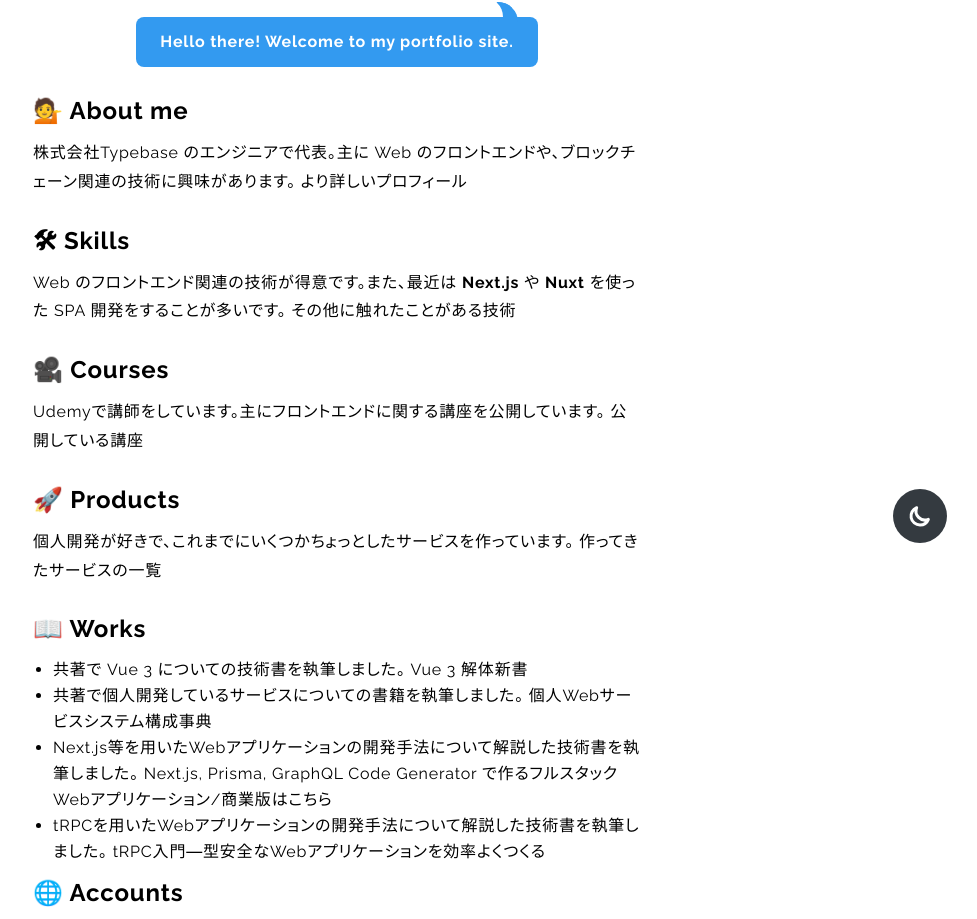
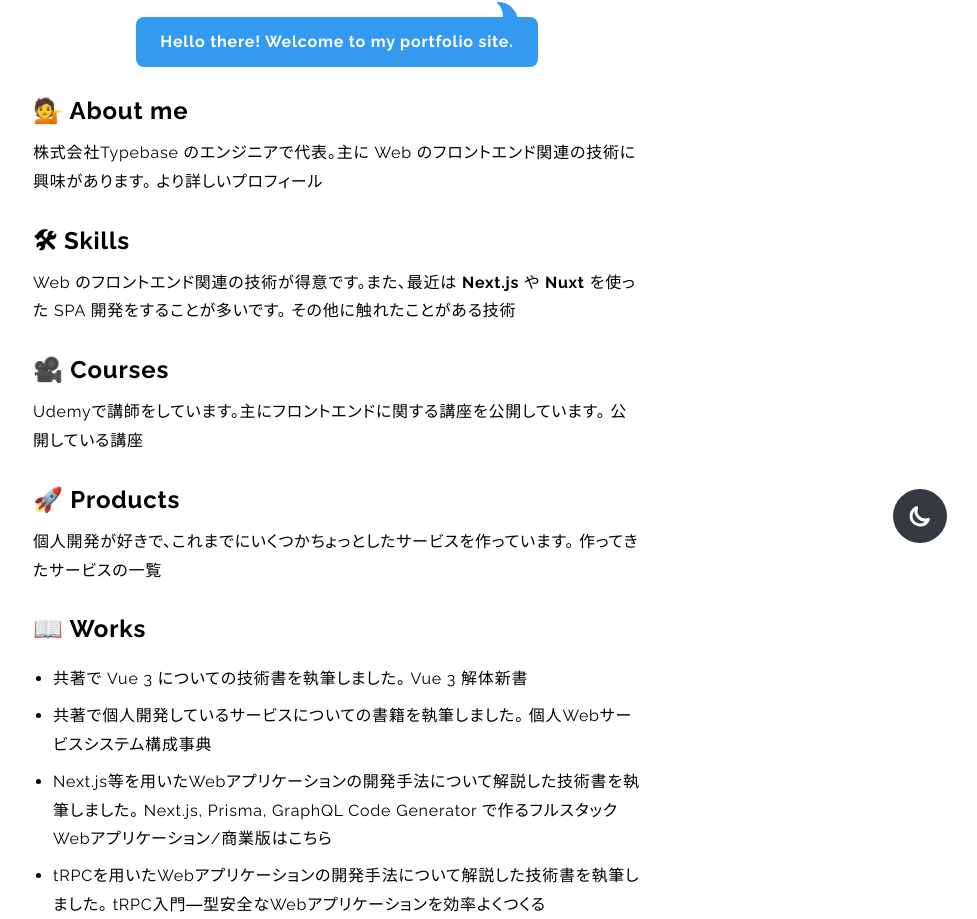
Before and after one commit to y-temp4/y-temp4.com, a Next.js app: page / in a window 1280 px wide. Shown: the part 227-1146 px from the top of the page, without its empty margins (303-1280 px from the left). Built offline with nearby package versions, Linux system fonts and the light colour scheme.

Commit message:
Update contents and Refactor code

```diff
--- a/src/app/(root)/(introduction)/skills/page.tsx
+++ b/src/app/(root)/(introduction)/skills/page.tsx
@@ -8,19 +8,15 @@ export const metadata: Metadata = { title, openGraph: { title } };
 
 export default function Page() {
   const heading = 'text-xl text-left w-full font-bold mt-8 mb-1';
-  const workLangSkills = () => {
-    const skills = [
+  const workLangSkills = [
     'TypeScript',
     'JavaScript',
     'PostCSS',
     'Sass',
     'Python',
     'Ruby',
-    ];
-    return skills.join(' / ');
-  };
-  const workLibSkills = () => {
-    const skills = [
+  ].join(' / ');
+  const workLibSkills = [
     'Vue.js',
     'Nuxt',
     'React',
@@ -28,11 +24,8 @@ export default function Page() {
     'Ruby on Rails',
     'GraphQL',
     'AWS',
-    ];
-    return skills.join(' / ');
-  };
-  const hobbySkills = () => {
-    const skills = [
+  ].join(' / ');
+  const hobbySkills = [
     'Firebase',
     'Prisma',
     'Flutter',
@@ -40,13 +33,14 @@ export default function Page() {
     'ChatGPT API',
     'Solidity',
     'Elixir',
-    ];
-    return skills.join(' / ');
-  };
-  const mostInterestedSkills = () => {
-    const mostInterestedSkills = ['Next.js', 'Prisma', 'GraphQL', 'TypeScript'];
-    return mostInterestedSkills.join('、');
-  };
+    'Rust',
+  ].join(' / ');
+  const mostInterestedSkills = [
+    'Next.js',
+    'Prisma',
+    'GraphQL',
+    'TypeScript',
+  ].join('、');
 
   return (
     <main>
@@ -55,15 +49,15 @@ export default function Page() {
       <h3 className={heading}>実務経験があるもの</h3>
       <dl>
         <dt>言語：</dt>
-        <dd className="mb-4">{workLangSkills()}</dd>
+        <dd className="mb-4">{workLangSkills}</dd>
         <dt>フレームワーク・ライブラリなど：</dt>
-        <dd>{workLibSkills()}</dd>
+        <dd>{workLibSkills}</dd>
       </dl>
       <h3 className={heading}>趣味で扱ったことがあるもの</h3>
-      <p>{hobbySkills()}</p>
+      <p>{hobbySkills}</p>
       <p className="mt-10">
         基本的にフロントエンドまわりの技術を扱うのが好きです。最近興味のある技術は
-        <span className="font-bold">{mostInterestedSkills()}</span> です。
+        <span className="font-bold">{mostInterestedSkills}</span> です。
       </p>
     </main>
   );
--- a/src/app/(root)/page.tsx
+++ b/src/app/(root)/page.tsx
@@ -23,19 +23,31 @@ export default function Page() {
       <span className={s.description}>
         Hello there! Welcome to my portfolio site.
       </span>
+      <AboutMeSection />
+      <SkillsSection />
+      <CoursesSection />
+      <ProductsSection />
+      <AccountsSection />
+      <ContactSection />
+    </main>
+  );
+}
+
+const AboutMeSection = (): JSX.Element => (
+  <>
     <MainHeading className="mb-1 mt-3">💁 About me</MainHeading>
     <p>
-        <a
-          href="https://typebase.dev"
-          target="_blank"
-          rel="noopener noreferrer"
-        >
+      <a href="https://typebase.dev" target="_blank" rel="noopener noreferrer">
         株式会社Typebase
       </a>{' '}
-        のエンジニアで代表。主に Web
-        のフロントエンドや、ブロックチェーン関連の技術に興味があります。{' '}
+      のエンジニアで代表。主に Web のフロントエンド関連の技術に興味があります。{' '}
       <Link href="/about">より詳しいプロフィール</Link>
     </p>
+  </>
+);
+
+const SkillsSection = (): JSX.Element => (
+  <>
     <MainHeading className="mb-1 mt-3">🛠 Skills</MainHeading>
     <p>
       Web のフロントエンド関連の技術が得意です。また、最近は{' '}
@@ -44,19 +56,29 @@ export default function Page() {
       開発をすることが多いです。{' '}
       <Link href="/skills">その他に触れたことがある技術</Link>
     </p>
+  </>
+);
+
+const CoursesSection = (): JSX.Element => (
+  <>
     <MainHeading className="mb-1 mt-3">🎥 Courses</MainHeading>
     <p>
       Udemyで講師をしています。主にフロントエンドに関する講座を公開しています。{' '}
       <Link href="/courses">公開している講座</Link>
     </p>
+  </>
+);
+
+const ProductsSection = (): JSX.Element => (
+  <>
     <MainHeading className="mb-1 mt-3">🚀 Products</MainHeading>
     <p>
       個人開発が好きで、これまでにいくつかちょっとしたサービスを作っています。{' '}
       <a href="/products">作ってきたサービスの一覧</a>
     </p>
     <MainHeading className="mb-1 mt-3">📖 Works</MainHeading>
-      <ul className="ml-5 mt-2 list-disc self-start">
-        <li>
+    <ul className="ml-5 mt-2 list-disc self-start leading-[1.8]">
+      <li className="my-2">
         共著で Vue 3 についての技術書を執筆しました。{' '}
         <a
           href="https://booth.pm/ja/items/1978702"
@@ -66,7 +88,7 @@ export default function Page() {
           Vue 3 解体新書
         </a>
       </li>
-        <li>
+      <li className="my-2">
         共著で個人開発しているサービスについての書籍を執筆しました。{' '}
         <a
           href="https://booth.pm/ja/items/2381283"
@@ -76,7 +98,7 @@ export default function Page() {
           個人Webサービスシステム構成事典
         </a>
       </li>
-        <li>
+      <li className="my-2">
         Next.js等を用いたWebアプリケーションの開発手法について解説した技術書を執筆しました。{' '}
         <a
           href="https://techbookfest.org/product/dZ2G3HZrREypJHMuAvHDCM"
@@ -95,7 +117,7 @@ export default function Page() {
           商業版はこちら
         </a>
       </li>
-        <li>
+      <li className="my-2">
         tRPCを用いたWebアプリケーションの開発手法について解説した技術書を執筆しました。{' '}
         <a
           href="https://techbookfest.org/product/1Rsbs8XcjtyHxjguptBEzU"
@@ -106,6 +128,11 @@ export default function Page() {
         </a>
       </li>
     </ul>
+  </>
+);
+
+const AccountsSection = (): JSX.Element => (
+  <>
     <MainHeading className="mb-1 mt-3">🌐 Accounts</MainHeading>
     <div className="mb-2 flex w-full flex-row flex-wrap">
       {accounts.map((account) => (
@@ -125,6 +152,11 @@ export default function Page() {
         </a>
       ))}
     </div>
+  </>
+);
+
+const ContactSection = (): JSX.Element => (
+  <>
     <MainHeading className="mb-1 mt-3">✉️ Contact</MainHeading>
     <p>
       <a
@@ -146,6 +178,5 @@ export default function Page() {
       <br />
       ※X の DM は返信が遅れることがあります。ご了承ください。
     </p>
-    </main>
+  </>
 );
-}
--- a/src/app/layout.tsx
+++ b/src/app/layout.tsx
@@ -10,22 +10,14 @@ const title = 'y-temp4.com';
 const description = 'Portfolio site of y-temp4.';
 
 export const metadata: Metadata = {
-  title: {
-    default: title,
-    template: `%s - ${title}`,
-  },
+  title: { default: title, template: `%s - ${title}` },
   description,
   metadataBase: new URL('https://y-temp4.com'),
-  openGraph: {
-    title,
-    description,
-  },
+  openGraph: { title, description },
   twitter: { site: '@y_temp4', creator: '@y_temp4' },
 };
 
-export const viewport: Viewport = {
-  themeColor: '#339af0',
-};
+export const viewport: Viewport = { themeColor: '#339af0' };
 
 const raleway = Raleway({
   subsets: ['latin'],
```
Also changed, not shown: src/app/providers.tsx (+3 -5 lines). Lines whose indentation alone changed are shown as unchanged.
